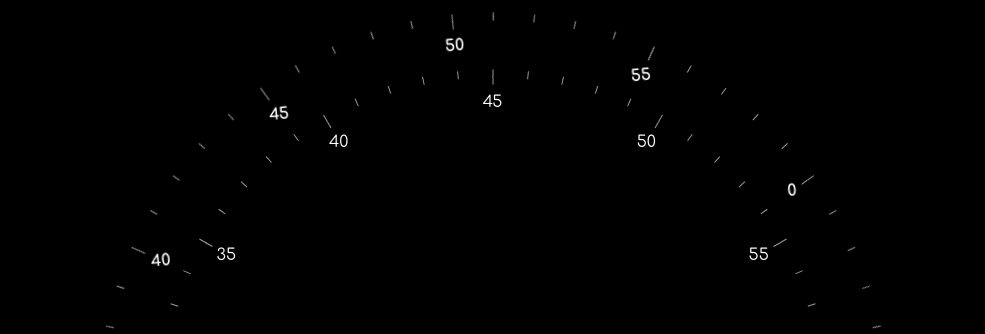
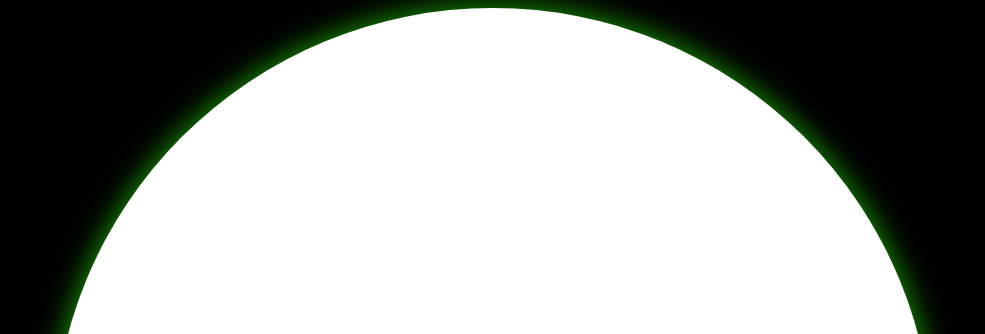
Before and after one commit to TechYoyle/breathe, a plain HTML site: page index.html in a window 1280 px wide. Shown: the top 334 px of the page, without its empty margins (147-1132 px from the left). Drawn offline with Linux system fonts and the light colour scheme.

Commit message:
Update clock with border circle

```diff
--- a/index.html
+++ b/index.html
@@ -4,12 +4,14 @@
   <link rel="stylesheet" href="style.css">
 </head>
 <body>
+  <div class="clock-wrapper">
     <main class="clock">
         <div class="seconds"></div>
         <div class="minutes"></div>
         <div class="minute">15</div>
         <div class="hour">11</div>
     </main>
+  </div>
   <script src="script.js"></script>
 </body>
 </html>
--- a/style.css
+++ b/style.css
@@ -16,6 +16,20 @@ body {
     border-radius: 50%;
     position: relative;
     color: white;
+}
+
+.clock-wrapper {
+    --border-size: 840px; /* slightly bigger than the clock */
+    width: var(--border-size);
+    height: var(--border-size);
+    border-radius: 50%;
+    background: white; /* border color */
+    padding: 20px; /* spacing between border and clock */
+    display: flex;
+    align-items: center;
+    justify-content: center;
+    margin: auto;
+    box-shadow: 0 0 30px #29ff08aa; /* optional glow for effect */
 }
 
 .spike {
```
Lines whose indentation alone changed are shown as unchanged.
